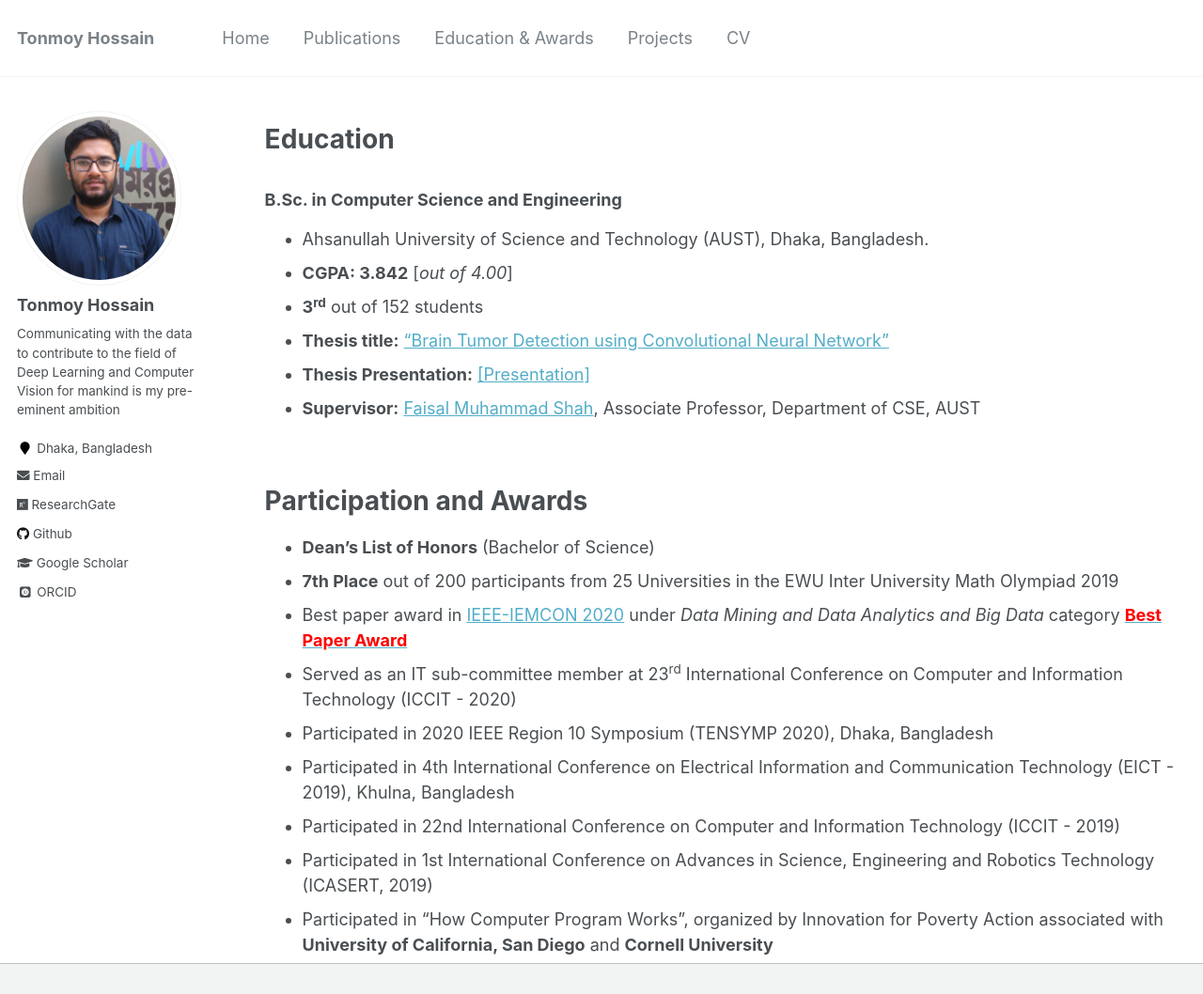
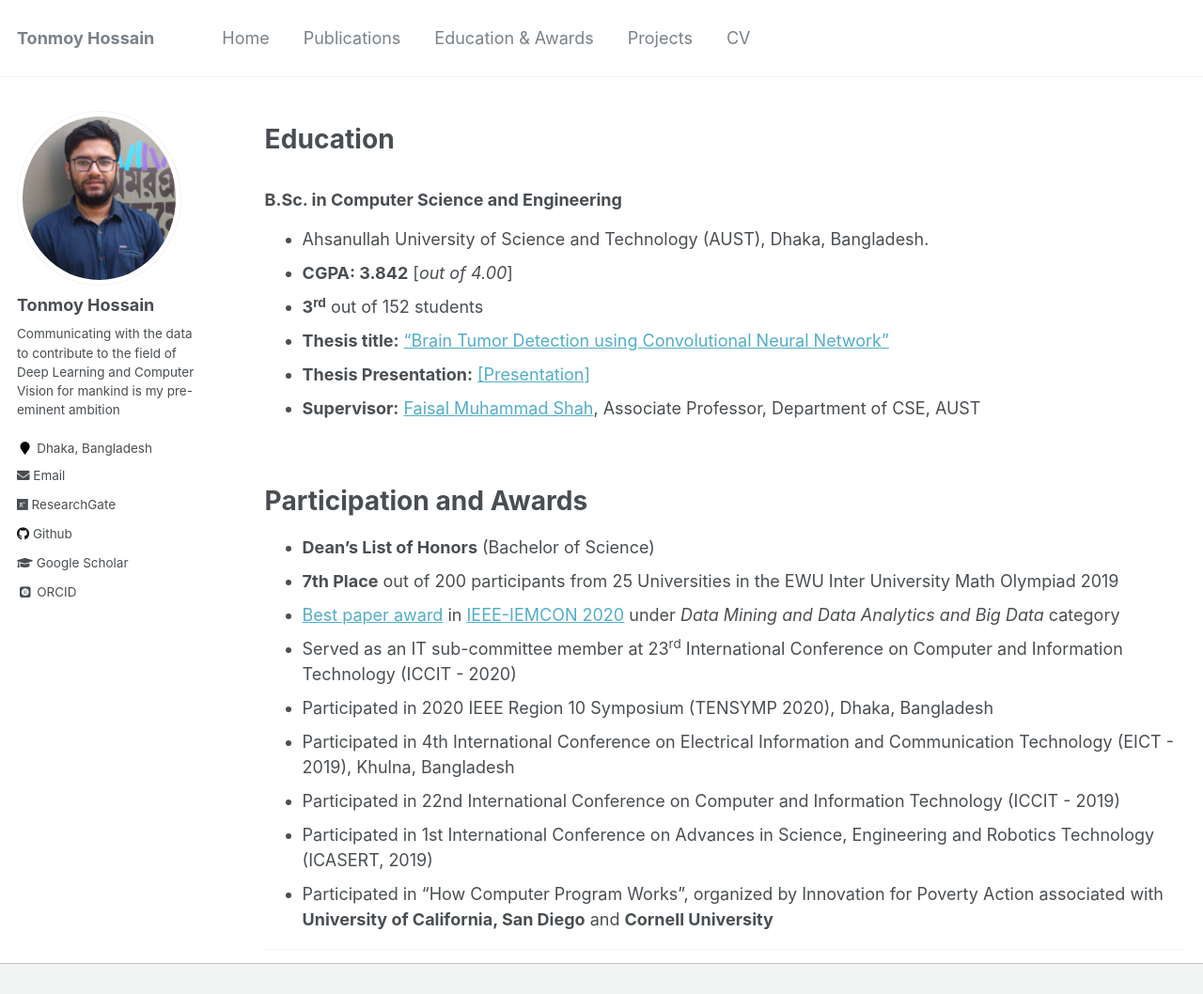
Before and after one commit to shaeekh/shaeekh.github.io, a Jekyll site: the page built from _pages/education-awards.md, in a window 1280 px wide and 1254 px high, cut to the strip 0-1058 px from the top of the window. Shown: the whole strip at 94% size. Built offline with Jekyll 4.4.1, drawn with Linux system fonts in a browser that asks for light colours; some web fonts are replaced.

Commit message:
Update education-awards.md

```diff
--- a/_pages/education-awards.md
+++ b/_pages/education-awards.md
@@ -27,7 +27,7 @@ redirect_from:
 
 * **Dean's List of Honors** (Bachelor of Science)
 * **7th Place** out of 200 participants from 25 Universities in the EWU Inter University Math Olympiad 2019
-* Best paper award in [IEEE-IEMCON 2020](https://ieee-iemcon.org/) under <i>Data Mining and Data Analytics and Big Data</i> category [<span style ="color:Red">**Best Paper Award**</span>](https://tonmoy-hossain.github.io/files/Best_Paper_Award.png)
+* [Best paper award](https://tonmoy-hossain.github.io/files/Best_Paper_Award.png) in [IEEE-IEMCON 2020](https://ieee-iemcon.org/) under <i>Data Mining and Data Analytics and Big Data</i> category
 * Served as an IT sub-committee member at 23<sup>rd</sup> International Conference on Computer and Information Technology (ICCIT - 2020)
 * Participated in 2020 IEEE Region 10 Symposium (TENSYMP 2020), Dhaka, Bangladesh
 * Participated in 4th International Conference on Electrical Information and Communication Technology (EICT - 2019), Khulna, Bangladesh
```
